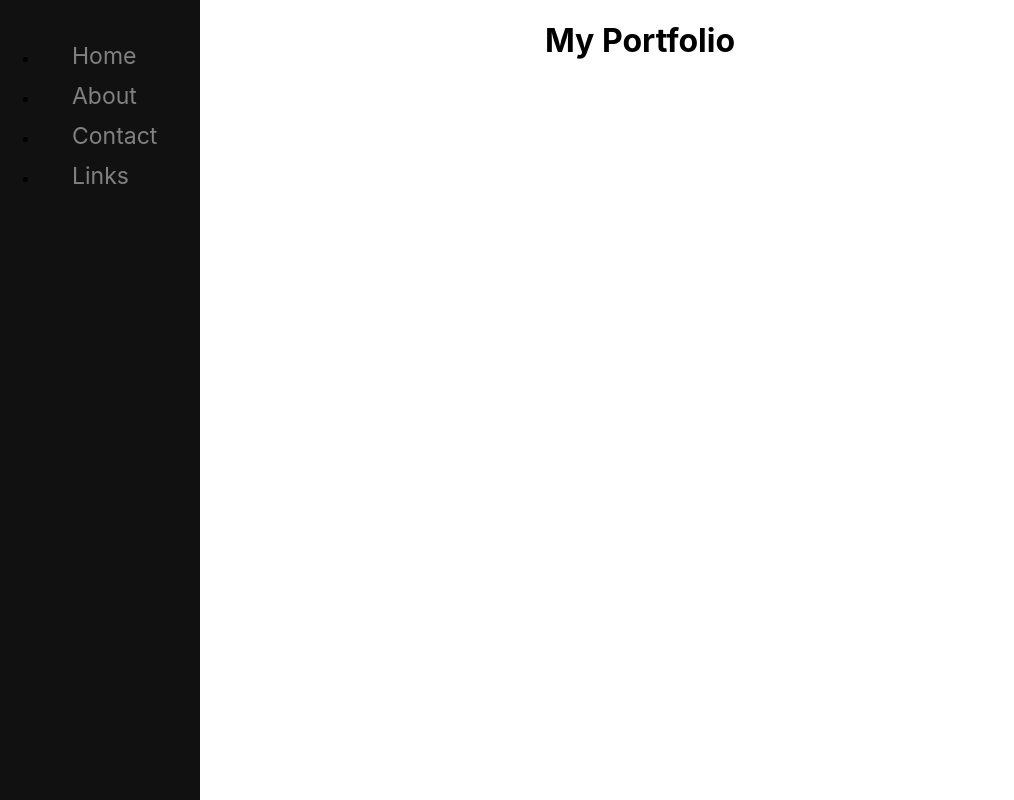
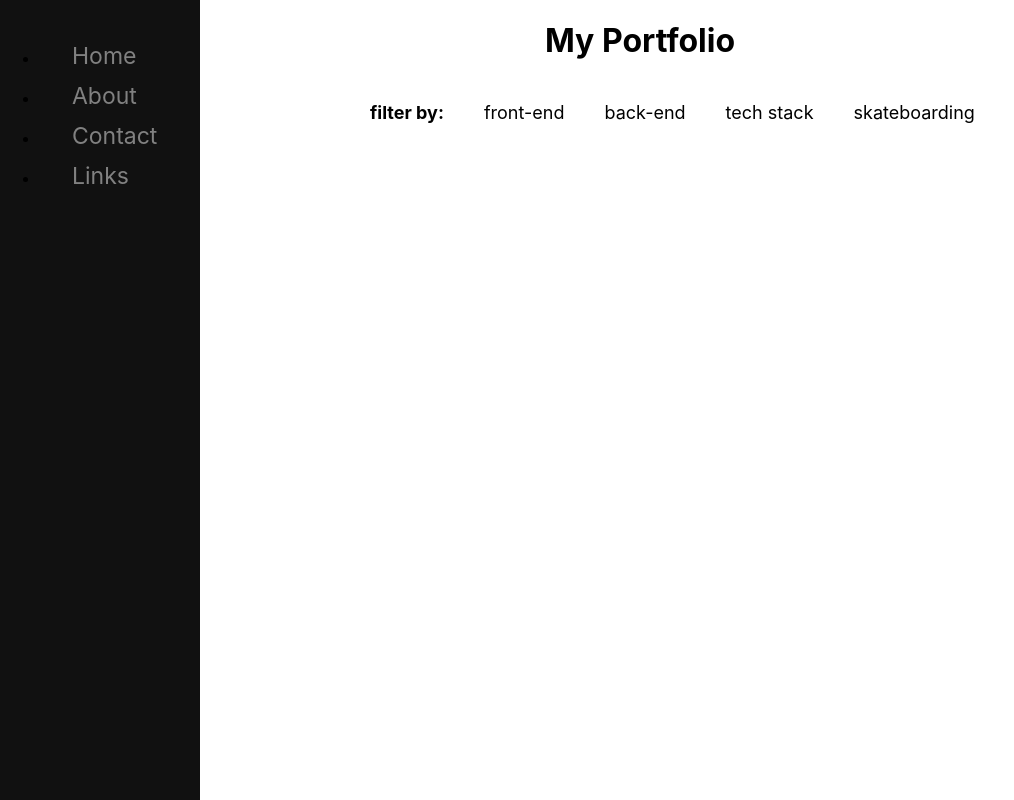
Before and after one commit to rotimijoseph/rj-portfolio, a React (Create React App) app: page / in a window 1280 px wide. Shown: the whole page, without its empty margins (0-1014 px from the left). Built offline with nearby package versions, Linux system fonts and the light colour scheme.

Commit message:
add basic structure for the navigation bar at the top of the page

```diff
--- a/src/App.css
+++ b/src/App.css
@@ -1,5 +1,8 @@
 h1 {
   text-align: center;
+  align-items: center;
+  padding: 0;
+  /* margin: 0; */
 }
 
 .side-nav {
@@ -26,3 +29,36 @@ h1 {
 .side-nav a:hover {
   color: #f1f1f1;
 }
+
+.nav-across ul {
+  text-decoration: none;
+  position: sticky;
+  margin: 0;
+  padding: 0;
+  /* overflow: hidden; */
+  background-color: white;
+  margin-left: 350px;
+}
+
+.nav-across li {
+  text-decoration: none;
+  float: left;
+  list-style-type: none;
+  font-size: 18px;
+  margin: 20px
+}
+
+.nav-across a {
+  text-decoration: none;
+  color: black;
+  display: block;
+  text-align: center;
+}
+
+.nav-across a:hover {
+  color: #818181;
+}
+
+.bolded {
+  font-weight: bold;
+}
--- a/src/App.js
+++ b/src/App.js
@@ -1,12 +1,14 @@
 import "./App.css";
 import Header from "./Components/Header";
-import NavDown from "./Components/NavDown";
+import NavAcross from "./Components/NavAcross";
+import SideNav from "./Components/SideNav";
 
 function App() {
   return (
     <div class="App">
       <Header />
-      <NavDown />
+      <NavAcross />
+      <SideNav />
     </div>
   );
 }
--- a/src/Components/NavAcross.jsx
+++ b/src/Components/NavAcross.jsx
@@ -0,0 +1,16 @@
+const NavAcross = () => {
+    return (
+        <nav class="nav-across">
+            <ul>
+            <li><span class="bolded">filter by:</span></li>
+                <li><a href="/frontend">front-end</a></li>
+                <li><a href="/backend">back-end</a></li>
+                <li><a href="/techstack">tech stack</a></li>
+                <li><a href="/skateboarding">skateboarding</a></li>
+            </ul>
+        </nav>
+    )
+
+}
+
+export default NavAcross
--- a/src/Components/NavDown.jsx
+++ b/src/Components/SideNav.jsx
@@ -1,4 +1,4 @@
-const NavDown = () => {
+const SideNav = () => {
     return (
         <nav class="side-nav">
             <ul>
@@ -11,4 +11,4 @@ const NavDown = () => {
     )
 }
 
-export default NavDown
+export default SideNav
```
